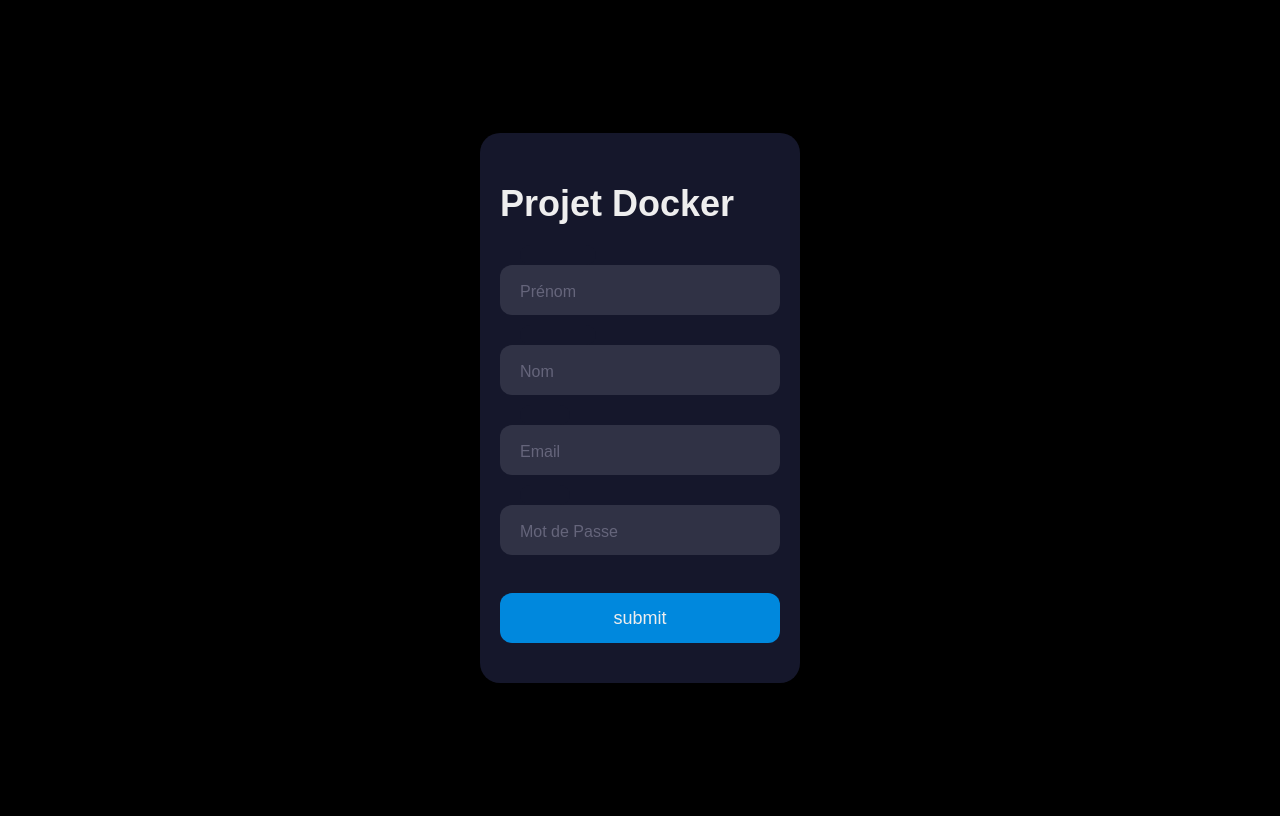
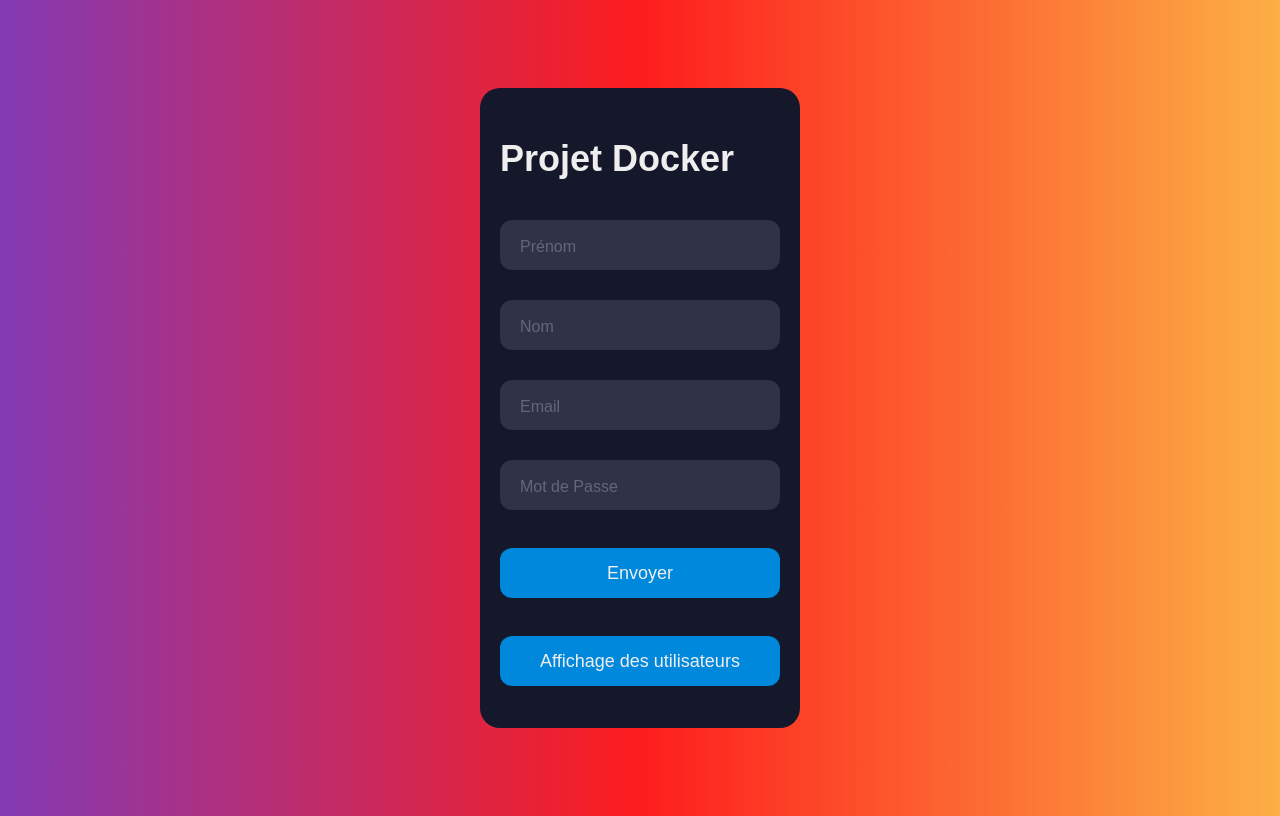
Before and after one commit to Choetsu/DockerProject, a PHP site: page /formulaire.html in a window 1280 px wide. Run offline with PHP 8.4, Linux system fonts and the light colour scheme.

Commit message:
new update

```diff
--- a/app/formulaire.html
+++ b/app/formulaire.html
@@ -4,11 +4,10 @@
 <head>
     <link rel="stylesheet" href="style.css">
     <meta charset="UTF-8">
-    <title>TD5</title>
+    <title>DockerProject</title>
 </head>
 
 <body>
-
     <form method="post" action="verif_formulaire.php">
         <div class="form">
             <div class="title">Projet Docker</div>
@@ -32,7 +31,8 @@
                 <div class="cut cut-short"></div>
                 <label for="mdp" class="placeholder">Mot de Passe</label>
             </div>
-            <button type="text" class="submit">submit</button>
+            <button type="text" class="submit">Envoyer</button>
+            <button type="text" class="submit">Affichage des utilisateurs</button>
         </div>
 
     </form>
--- a/app/style.css
+++ b/app/style.css
@@ -1,6 +1,6 @@
 body {
     align-items: center;
-    background-color: #000;
+    background: linear-gradient(90deg, rgba(131,58,180,1) 0%, rgba(253,29,29,1) 50%, rgba(252,176,69,1) 100%);
     display: flex;
     justify-content: center;
     height: 100vh;
@@ -10,7 +10,7 @@
     background-color: #15172b;
     border-radius: 20px;
     box-sizing: border-box;
-    height: 550px;
+    height: 640px;
     padding: 20px;
     width: 320px;
 }
@@ -63,7 +63,7 @@
 }
 
 .cut-short {
-    width: 50px;
+    width: 100px;
 }
 
 .input:focus~.cut,
@@ -85,7 +85,7 @@
 
 .input:focus~.placeholder,
 .input:not(:placeholder-shown)~.placeholder {
-    transform: translateY(-30px) translateX(10px) scale(0.75);
+    transform: translateY(-30px) translateX(5px) scale(0.85);
 }
 
 .input:not(:placeholder-shown)~.placeholder {
```
Also changed, not shown: app/verif_formulaire.php (+6 -7 lines).
